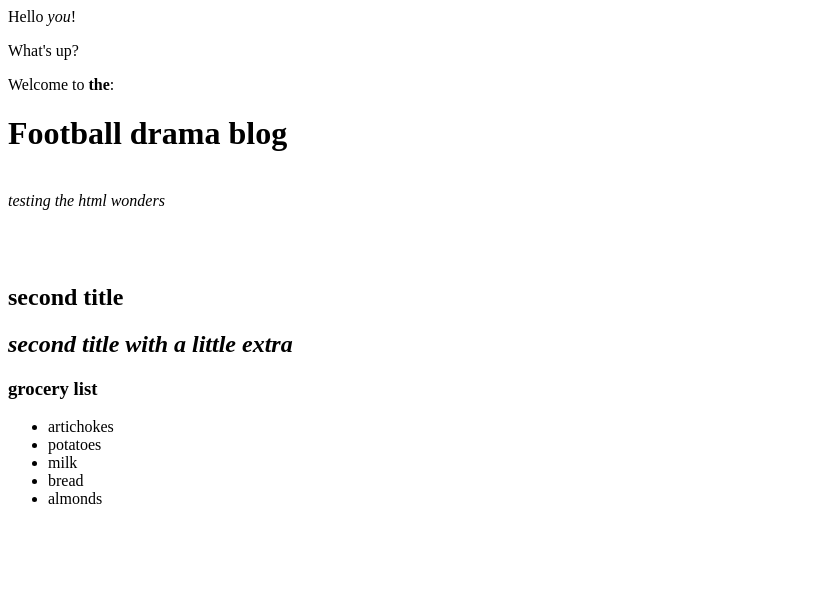
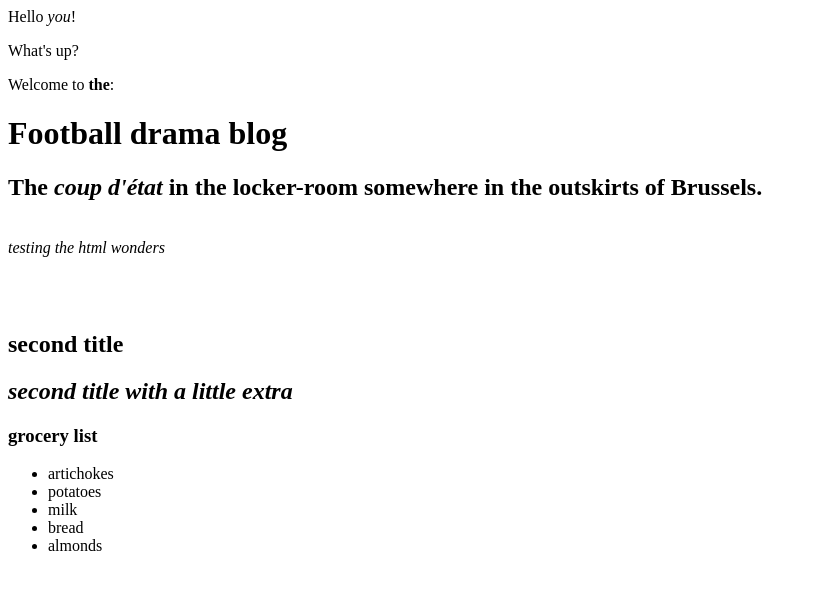
Before and after one commit to ruutatuur/my-first-blog, a Django app: page / in a window 1280 px wide. Shown: the top 590 px of the page, without its empty margins (0-817 px from the left). Run offline with Django 3.2, Linux system fonts and the light colour scheme.

Commit message:
Changes for HTML v.2

```diff
--- a/blog/templates/blog/post_list.html
+++ b/blog/templates/blog/post_list.html
@@ -13,6 +13,8 @@
   <div>
       <h1> Football drama blog </h1>
   </div>
+  <div>
+    <h2> The <em> coup d'état </em> in the locker-room somewhere in the outskirts of Brussels.</h2>
   <br><div><em>testing the html wonders </em></div>
   <br><br><br><h2>second title</h2>
   <h2><em>second title with a little extra</em><h2>
```
